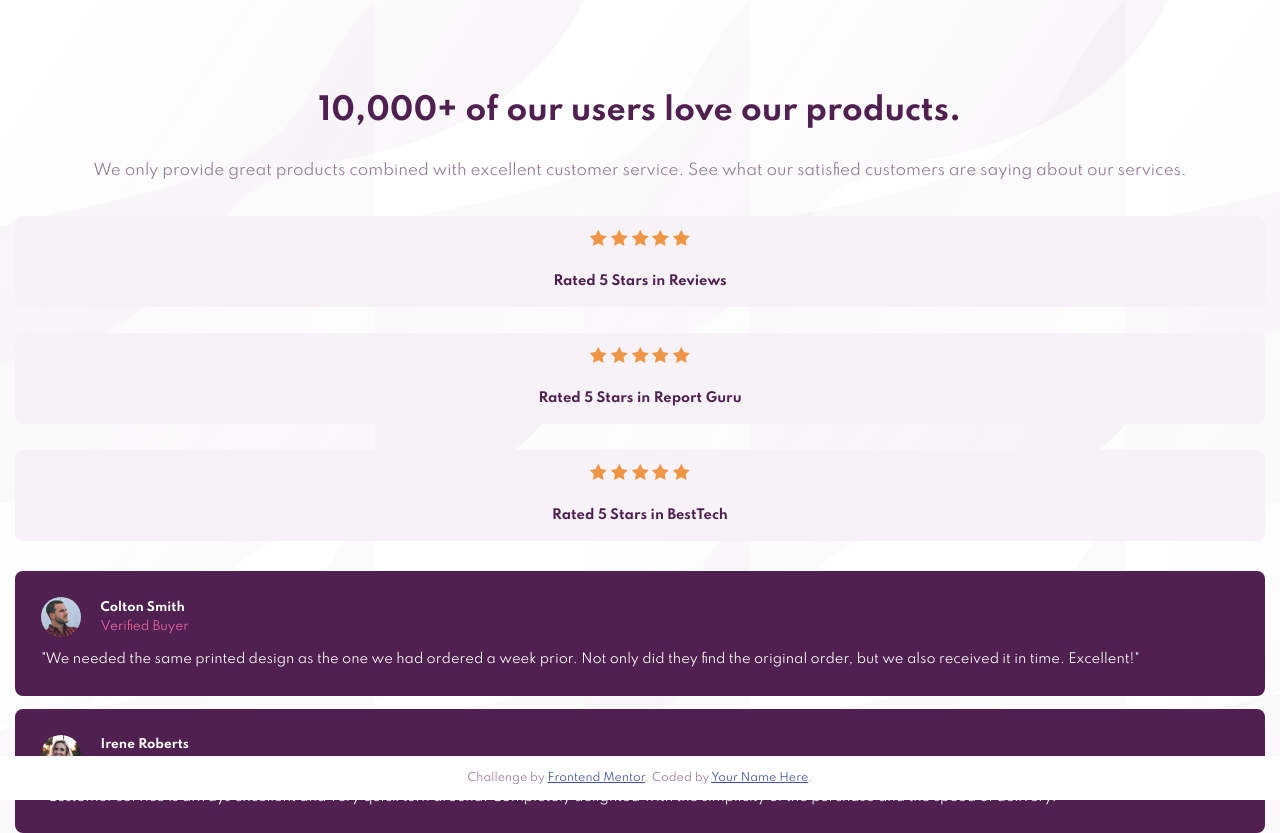
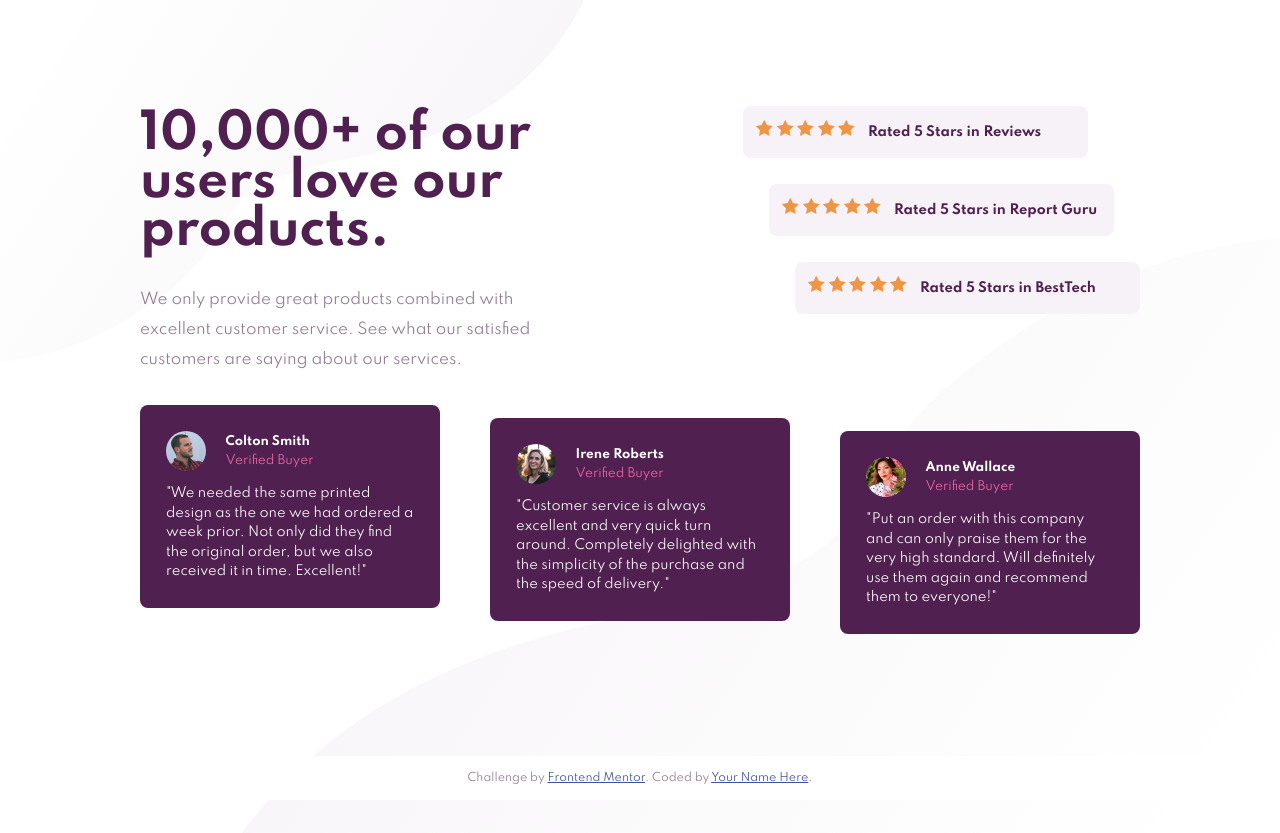
Before and after one commit to barryhanna/social-proof-section, a plain HTML site: page index.html in a window 1280 px wide. Shown: the top 833 px of the page. Drawn offline with Linux system fonts and the light colour scheme.

Commit message:
Completed desktop design

```diff
--- a/index.html
+++ b/index.html
@@ -13,6 +13,8 @@
 </head>
 
 <body class="flow">
+  <div class="wrapper flow">
+    <div class="hero-review-wrapper flow">
       <header class="hero flow">
         <h1>10,000+ of our users love our products.</h1>
         <p>We only provide great products combined with excellent customer service.
@@ -23,6 +25,7 @@
         <p class="review">Rated 5 Stars in Reviews</p>
         <p class="review">Rated 5 Stars in Report Guru</p>
         <p class="review">Rated 5 Stars in BestTech</p>
+      </div>
     </div>
 
     <div class="testimonials flow:small">
@@ -63,6 +66,7 @@
           standard. Will definitely use them again and recommend them to everyone!"</p>
       </div>
     </div>
+  </div>
 
   <div class="attribution">
     Challenge by
--- a/style.css
+++ b/style.css
@@ -6,6 +6,7 @@
   box-sizing: border-box;
   margin: 0;
   padding: 0;
+  /* outline: 1px solid crimson; */
 }
 
 :root {
@@ -27,19 +28,22 @@
 }
 
 body {
-  background: url('./images/bg-pattern-top-desktop.svg'),
+  background: url('./images/bg-pattern-top-mobile.svg'),
     url('./images/bg-pattern-bottom-mobile.svg');
+  background-position: top center, bottom center;
+  background-repeat: no-repeat;
   font-family: var(--fnt-fam-body);
   font-size: var(--fnt-size-body);
   color: var(--clr-dark-gray-magenta);
   margin: var(--spacer);
+  min-height: 100vh;
   line-height: 2;
   text-align: center;
   margin-bottom: calc(var(--spacer) * 4);
 }
 
 h1 {
-  font-size: calc(var(--fnt-size-body) * 2);
+  font-size: clamp(32px, 14vw, 48px);
   color: var(--clr-dark-magenta);
   line-height: 1;
   margin: 6rem 0;
@@ -72,6 +76,7 @@ h1 {
   font-size: 0.8125rem;
   text-align: left;
   padding: calc(var(--spacer) * 2);
+  max-width: 599px;
 }
 
 .testimonial-header {
@@ -130,3 +135,92 @@ h1 {
 .flow\:small > * + * {
   margin-top: var(--spacer);
 }
+
+@media (min-width: 680px) {
+  body {
+    margin-bottom: 6rem;
+  }
+
+  .hero {
+    text-align: initial;
+    max-width: 40%;
+  }
+
+  .hero-review-wrapper {
+    display: flex;
+    justify-content: space-between;
+  }
+
+  .reviews {
+    display: flex;
+    flex-direction: column;
+    justify-content: flex-end;
+    width: 100%;
+    align-self: center;
+    margin-left: var(--spacer);
+    margin-right: auto;
+  }
+
+  .review {
+    display: flex;
+    text-align: center;
+    padding: var(--spacer);
+    align-items: baseline;
+    width: 345px;
+  }
+
+  .review::before {
+    justify-self: center;
+    padding-right: var(--spacer);
+    margin: 0;
+  }
+
+  .review:nth-child(1) {
+    margin-right: calc(var(--spacer) * 4);
+    margin-left: auto;
+  }
+
+  .review:nth-child(2) {
+    margin-right: calc(var(--spacer) * 2);
+    margin-left: auto;
+  }
+
+  .review:nth-child(3) {
+    margin-left: auto;
+  }
+
+  .testimonials {
+    display: flex;
+    justify-content: space-between;
+    /* gap: var(--spacer); */
+  }
+
+  .testimonial {
+    max-width: 30%;
+  }
+
+  .testimonial:nth-child(2) {
+    margin-top: var(--spacer);
+    margin-bottom: calc(var(--spacer) * -1);
+  }
+
+  .testimonial:nth-child(3) {
+    margin-top: calc(var(--spacer) * 2);
+    margin-bottom: calc(var(--spacer) * -2);
+  }
+}
+
+@media (min-width: 800px) {
+  body {
+    background: url('./images/bg-pattern-top-desktop.svg'),
+      url('./images/bg-pattern-bottom-desktop.svg');
+    background-repeat: no-repeat;
+    background-position: top left, bottom right;
+  }
+
+  .wrapper {
+    max-width: 1000px;
+    margin-left: auto;
+    margin-right: auto;
+  }
+}
```
Lines whose indentation alone changed are shown as unchanged.
